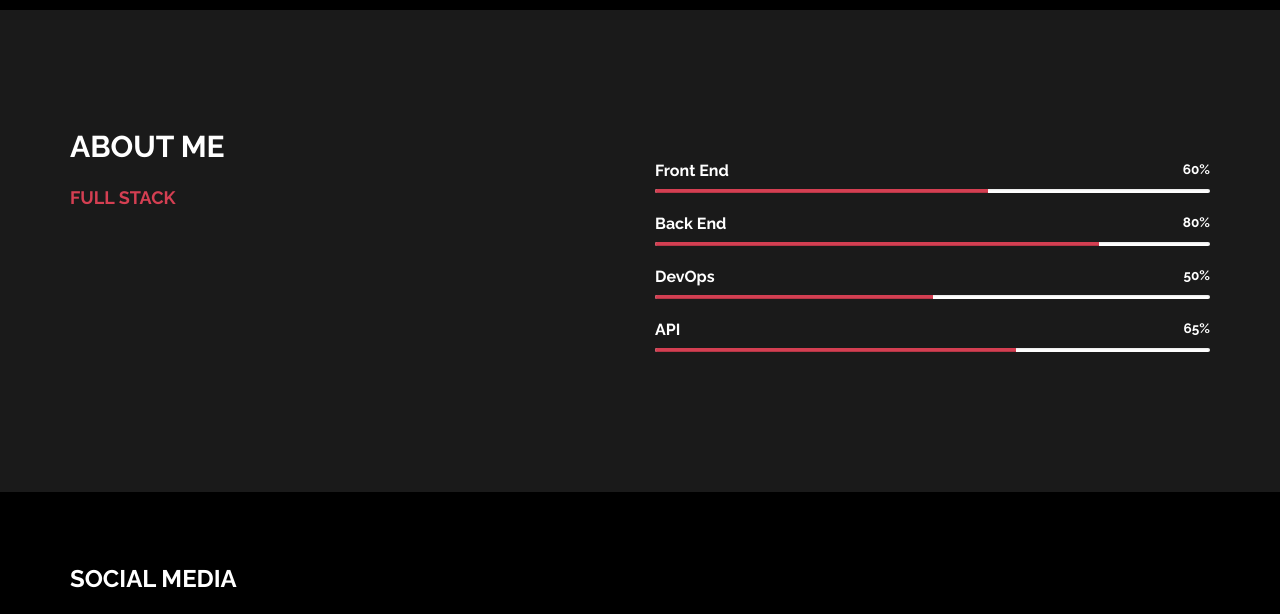
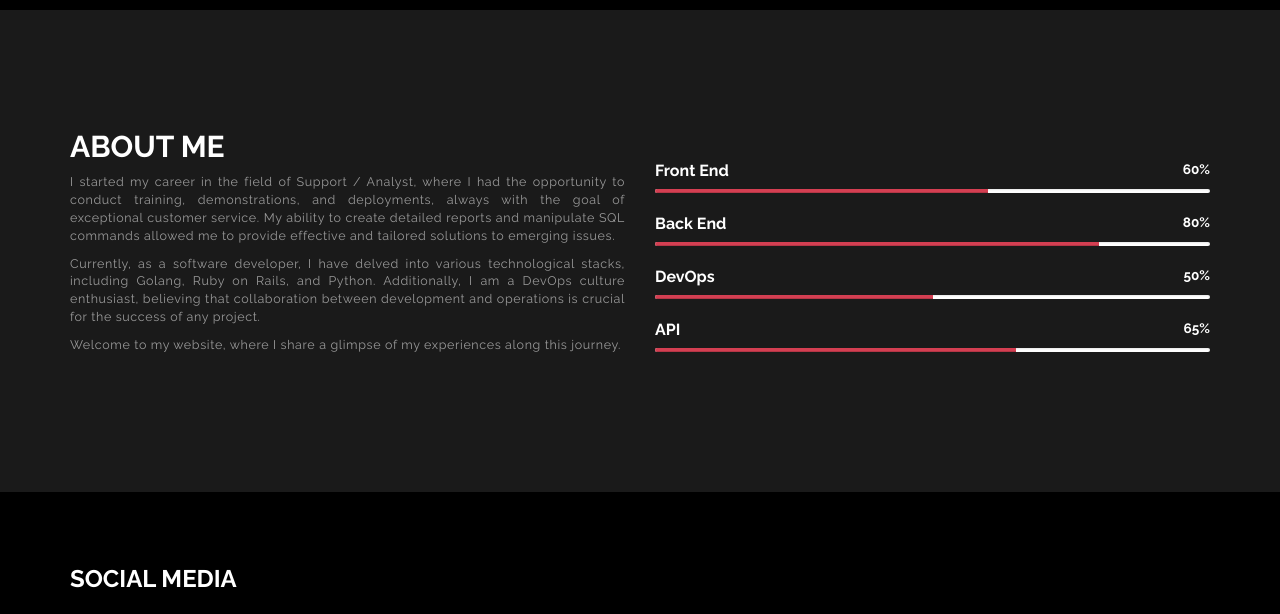
Before and after one commit to JoaoPedroLucatto/website, a plain HTML site: page index.html in a window 1280 px wide. Shown: the part 2296-2910 px from the top of the page. Drawn offline with Linux system fonts and the light colour scheme; no server answers.

Commit message:
refactor: about me

```diff
--- a/css/templatemo-style.css
+++ b/css/templatemo-style.css
@@ -50,6 +50,13 @@ h1,h2,h3,h4,h5
         font-weight: bold;
     }
 /* end all heading */
+
+.justify
+{
+    text-align: justify;
+    font-size: 1.25rem;
+    letter-spacing: 0.05em;
+}
 
 /* start all section */
 #work, #about, #portfolio, #contact
--- a/index.html
+++ b/index.html
@@ -216,9 +216,19 @@
 				<div class="row">
 					<div class="col-md-6 col-xs-11 wow fadeInLeft" data-wow-delay="0.9s">
 						<h2>ABOUT ME</h2>
-						<h4>FULL STACK</h4>
-						<p></p>
-						<p></p>
+						<p class="justify">
+							I started my career in the field of Support / Analyst, where I had the opportunity to conduct training, demonstrations, and deployments,
+							always with the goal of exceptional customer service. My ability to create detailed reports and manipulate SQL commands allowed me to provide
+							effective and tailored solutions to emerging issues.
+						</p>
+						<p class="justify">
+							Currently, as a software developer, I have delved into various technological stacks, including Golang, Ruby on Rails, and Python.
+							Additionally, I am a DevOps culture enthusiast, believing that collaboration between development and operations is crucial for the success
+							of any project.
+						</p>
+						<p class="justify">
+							Welcome to my website, where I share a glimpse of my experiences along this journey.
+						</p>
 					</div>
 					<div class="col-md-6 col-xs-11 wow fadeInRight" data-wow-delay="0.9s">
 						<span class="text-top">Front End <small>60%</small></span>
```
